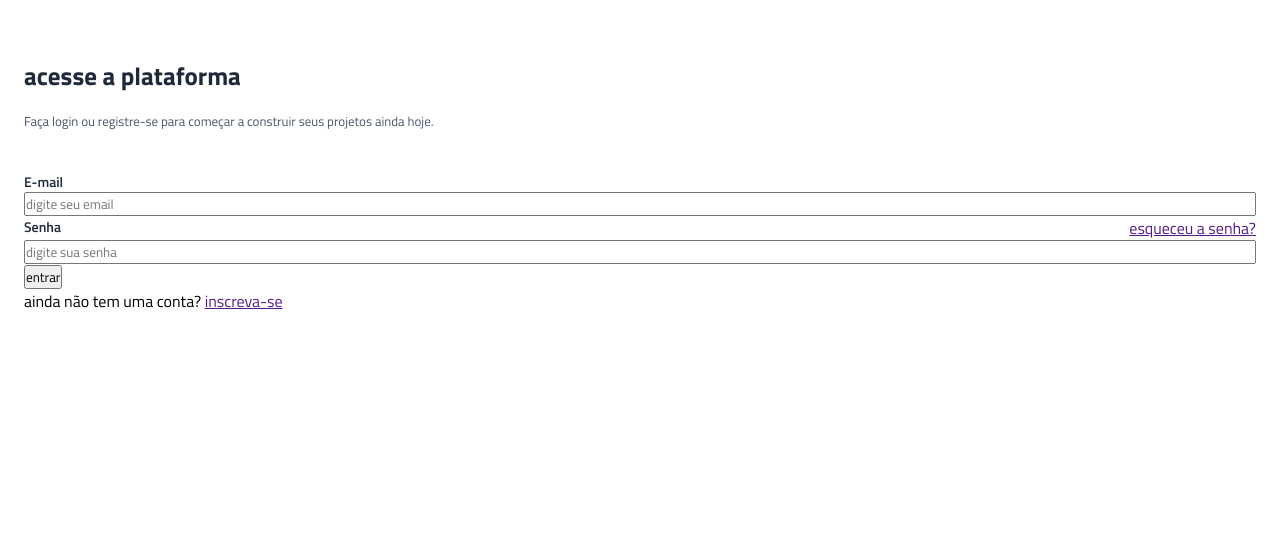
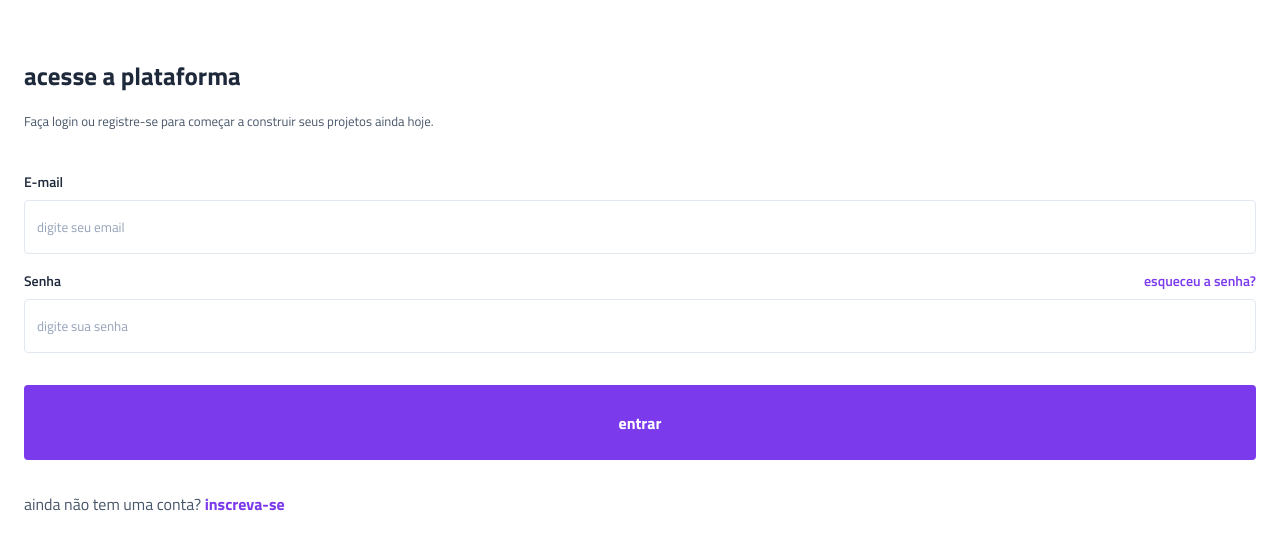
Before and after one commit to Brandassi/projeto-vertigo, a plain HTML site: page index.html in a window 1280 px wide. Shown: the part 136-686 px from the top of the page. Drawn offline with Linux system fonts and the light colour scheme.

Commit message:
primeiros ajustes do desktop

```diff
--- a/style.css
+++ b/style.css
@@ -4,9 +4,14 @@
     box-sizing: border-box;
 font-family: 'Titillium Web', sans-serif;
 }
+
 :root{
     --gray-800: #1e293b;
     --gray-600: #475569;
+    --gray-400: #94a2b8;
+    --gray-200: #e2e8f0;
+    --purple: #7c3aed;
+    --white: #fff;
 
 }
 
@@ -23,28 +28,86 @@ main{
     padding-inline: 1.5rem;
 
 }
+
 .descricao{
     margin-bottom: 2.5rem;
 }
+
 .descricao h1{
 color: var(--gray-800);
 margin-bottom: 1rem;
 font-size: 1.5626rem;
 }
+
 .descricao p{
     font-size: 0.8125rem;
     color: var(--gray-600);
 }
+
 .input-box{
     display: flex;
     flex-direction: column;
+    gap: 0.5rem;
+    margin-bottom: 1rem;
 }
+
 .input-box div{
     display: flex;
     justify-content: space-between;
+    align-items: center;
+
 }
+
 .login label{
     font-size: 0.875rem;
     color: var(--gray-800);
     font-weight: 600;
 }
+
+.login input{
+    padding: 1rem 0.75rem;
+    border: 1px solid var(--gray-200);
+    border-radius: 0.25rem;
+    color: var(--gray-800);
+}
+
+.login input::placeholder{
+    color: var(--gray-400);
+}
+
+.login input:hover,
+.login input:focus{
+    outline: 1px solid var(--purple);
+}
+.login a{
+    color: var(--purple);
+    text-decoration: none;
+    font-size: 0.875rem;
+    font-weight: 600;
+}
+
+.login a:hover{
+    text-decoration: underline;
+}
+
+.login button{
+    margin-top: 1rem;
+    margin-bottom: 2rem;
+    padding-block: 1.6rem;
+    width: 100%;
+    background: var(--purple);
+    border: none;
+    border-radius: 0.25rem;
+    font-size: 1rem;
+    font-weight: 700;
+    color: var(--white);
+}
+
+.login > p{
+    color: var(--gray-600);
+}
+
+.login> p a{
+    font-weight: 700;
+    font-size: 1rem;
+}
```
Also changed, not shown: commit's/commit 10.png (added), commit's/commit 11.png (added), commit's/commit 12.png (added), commit's/commit 3.png (added), commit's/commit 4.png (added), commit's/commit 5.png (added), commit's/commit 6.png (added), commit's/commit 7.png (added), commit's/commit 8.png (added), commit's/commit 9.png (added), imagens/bg-desktop.png (added), imagens/bg-mobile.png (deleted), imagens/bg-mobile2.png (added).
